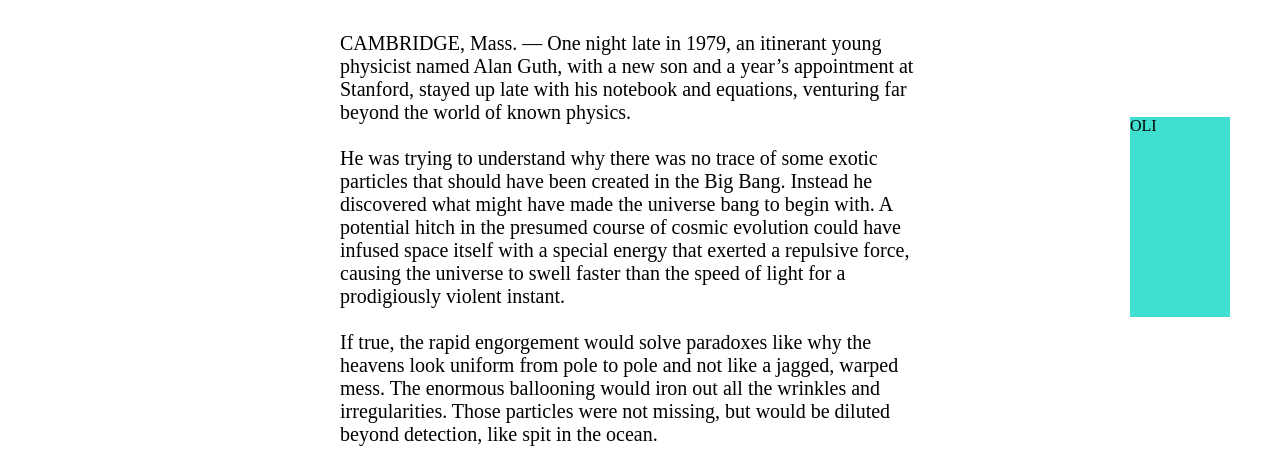
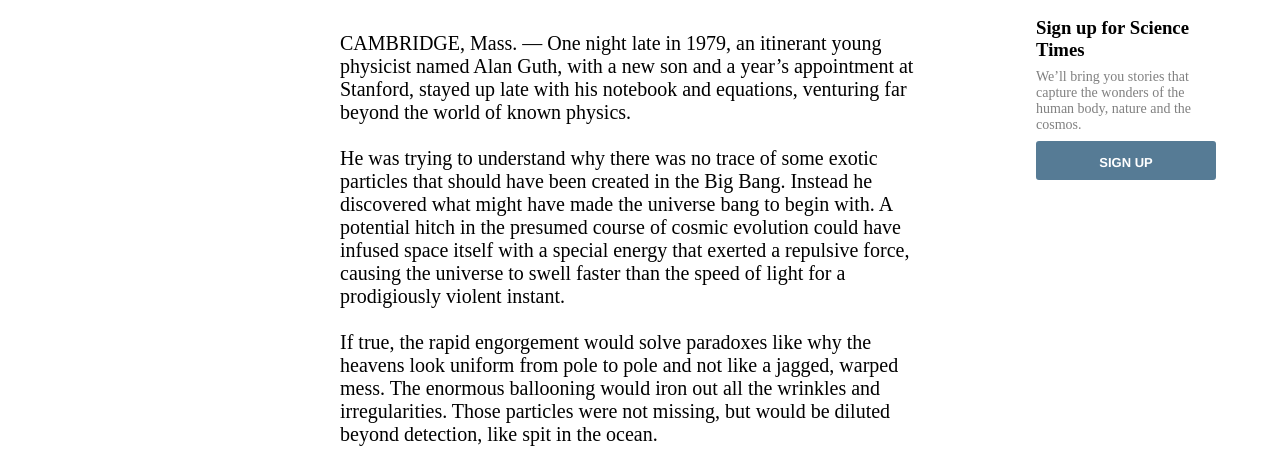
Before and after one commit to srueda27/NYT-Clone, a website: page index.html in a window 1280 px wide. Shown: the part 882-1348 px from the top of the page. Drawn offline with Linux system fonts and the light colour scheme.

Commit message:
finished the signup aside section

```diff
--- a/css/styles.css
+++ b/css/styles.css
@@ -80,7 +80,8 @@ div.right-buttons {
     float: right;
 }
 
-.right-buttons button {
+.right-buttons button,
+aside.signup button {
     background: #567B95;
     padding: 12px 10px 8px;
     border: 2px solid #567B95;
@@ -205,15 +206,28 @@ main {
     height: 24px;
 }
 
+/* First ASIDE */
+
+aside.signup {
+    float: right;
+    width: 180px;
+    margin: auto 4em;
+}
+
+aside.signup p{
+    font-size: 14px;
+    color: gray;
+    margin: 8px 0;
+}
+
+aside.signup button {
+    width: 100%;
+    font-family: nyt-franklin, helvetica, arial, sans-serif;
+    text-transform: uppercase;
+    font-size: 13px;
+}
+
 /* Paragraphs */
-
-aside {
-    float: right;
-    width: 100px;
-    height: 200px;
-    margin: 100px 50px;
-    background-color: turquoise;
-}
 
 .content-section {
     width: 600px;
--- a/index.html
+++ b/index.html
@@ -130,8 +130,10 @@
             </section>
         </section>
         <div class="clear"></div>
-        <aside>
-            <span>OLI</span>
+        <aside class="signup">
+            <h3>Sign up for Science Times</h3>
+            <p>We’ll bring you stories that capture the wonders of the human body, nature and the cosmos.</p>
+            <button>Sign Up</button>
         </aside>
         <div class="paragraph content-section">
             <p>CAMBRIDGE, Mass. — One night late in 1979, an itinerant young physicist named Alan Guth, with a new
```
